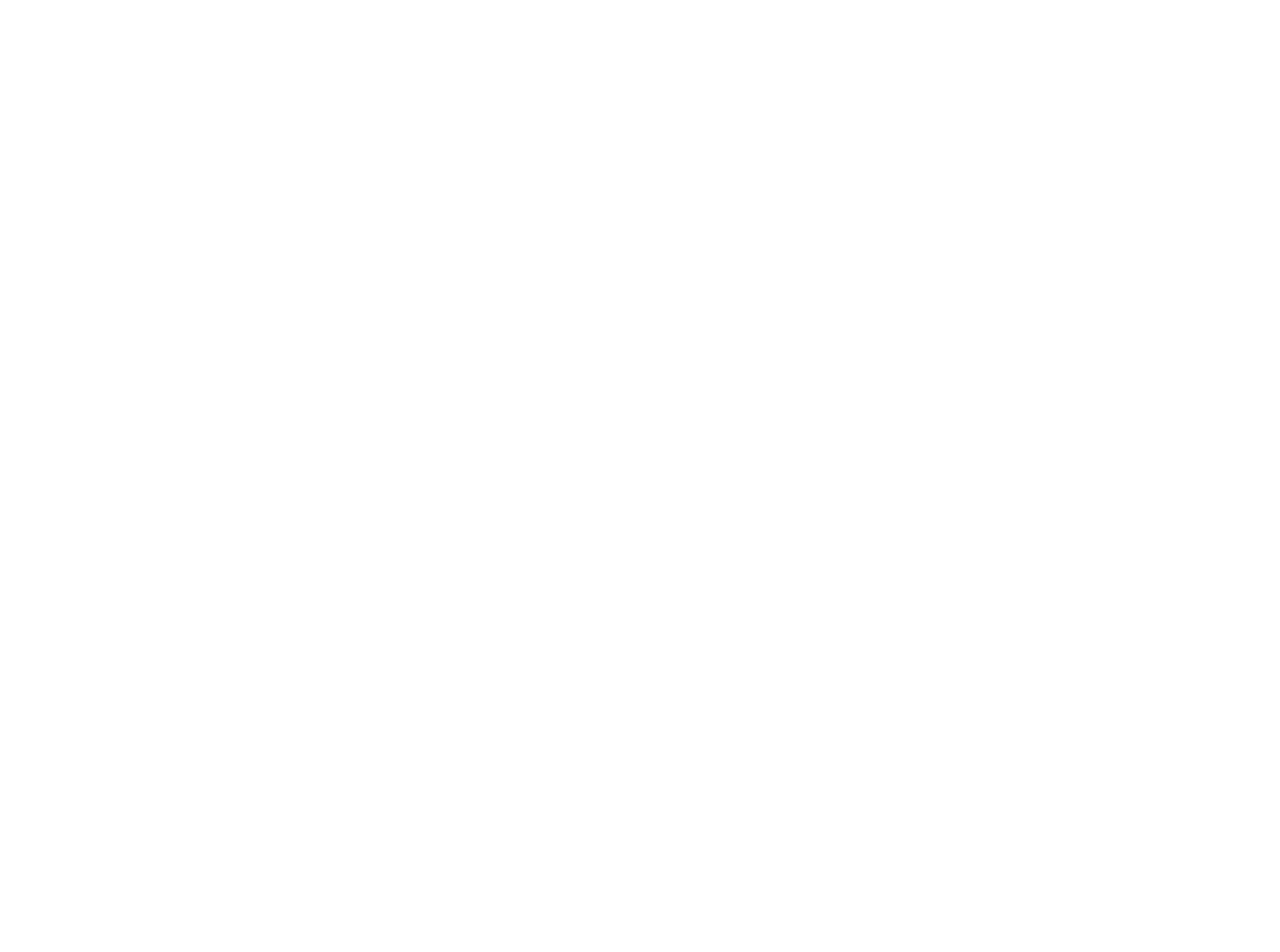
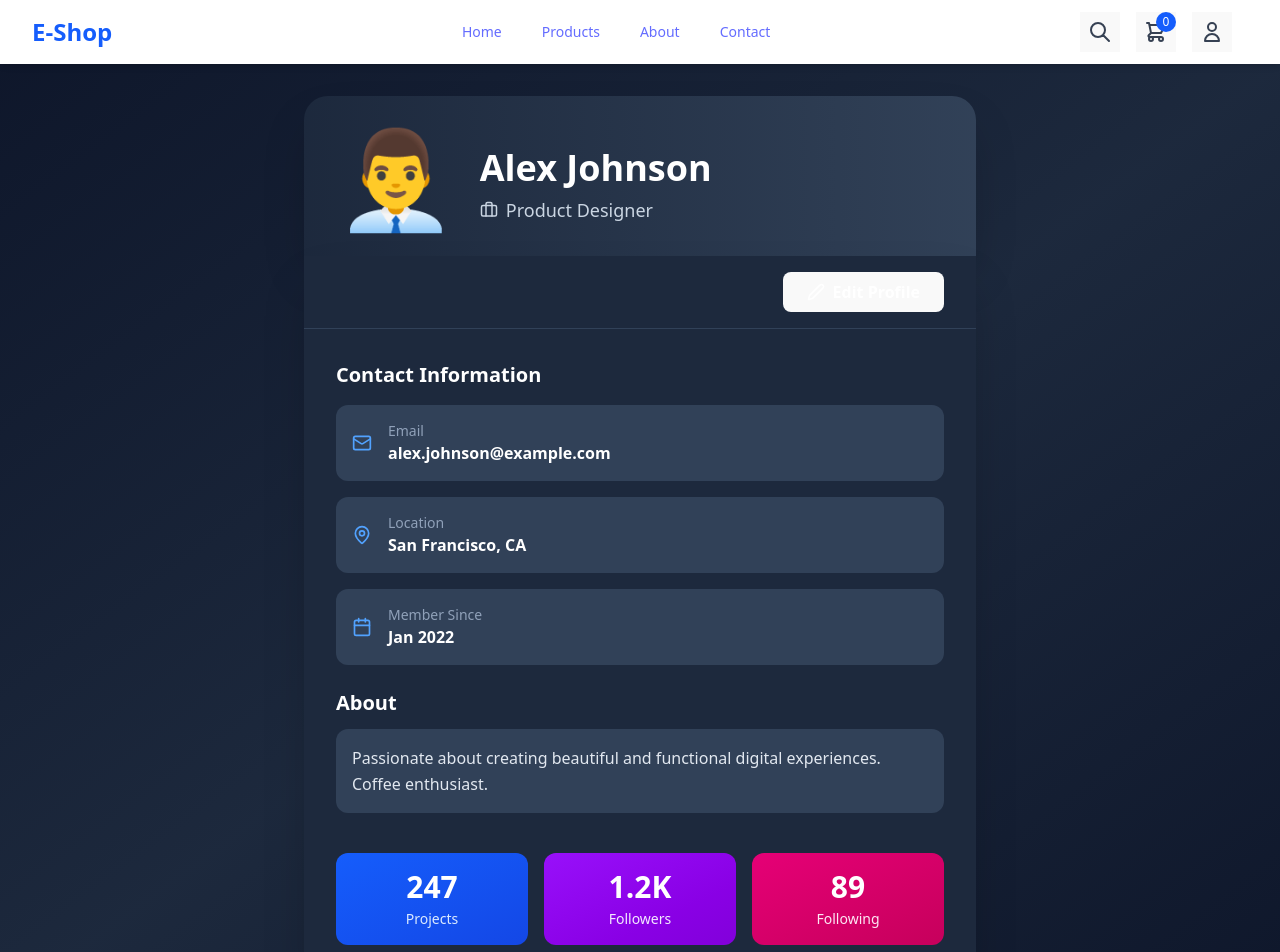
Before and after one commit to prashant2150487/ecom-client, a React (Vite) app: page /my-profile in a window 1280 px wide. Before the commit this address had no page. Shown: the top 952 px of the page. Before the commit the page ends 800 px from the top, so only its background shows below. Built offline with nearby package versions, Linux system fonts and the light colour scheme.

Commit message:
feat: add user profile page with editable fields and update routing.

```diff
--- a/package.json
+++ b/package.json
@@ -13,6 +13,7 @@
     "@reduxjs/toolkit": "^2.11.0",
     "@tailwindcss/vite": "^4.1.17",
     "axios": "^1.13.2",
+    "lucide-react": "^0.561.0",
     "react": "^19.2.0",
     "react-dom": "^19.2.0",
     "react-redux": "^9.2.0",
--- a/src/App.jsx
+++ b/src/App.jsx
@@ -5,6 +5,7 @@ import Signup from "./pages/signUp";
 import Home from "./pages/home";
 import VerifyEmail from "./pages/verifyEmail";
 import Signin from "./components/signIn/signIn";
+import UserProfilePage from "./pages/myProfile";
 
 function App() {
   return (
@@ -21,6 +22,14 @@ function App() {
             </BaseLayout>
           }
         />
+        <Route
+          path="/my-profile"
+          element={
+            <BaseLayout>
+              <UserProfilePage />
+            </BaseLayout>
+          }
+        />
       </Routes>
     </BrowserRouter>
   );
--- a/src/components/header/userProfile.jsx
+++ b/src/components/header/userProfile.jsx
@@ -24,7 +24,7 @@ export const UserProfile = ({ isAuthenticated }) => {
                 {
                     isAuthenticated ? (
                         <Link
-                            to="/profile"
+                            to="/my-profile"
                             className="block px-4 py-2 text-sm text-gray-700 hover:bg-gray-100 cursor-pointer"
                         >
                             My Profile
--- /dev/null
+++ b/src/pages/myProfile/index.tsx
@@ -0,0 +1,228 @@
+import React, { useState, FC, ChangeEvent, FormEvent } from 'react';
+import { Edit2, Save, X, Mail, MapPin, Briefcase, Calendar } from 'lucide-react';
+
+interface UserProfile {
+  name: string;
+  email: string;
+  location: string;
+  title: string;
+  joinDate: string;
+  bio: string;
+  avatar: string;
+}
+
+interface EditData extends UserProfile {}
+
+const UserProfilePage: FC = () => {
+  const [isEditing, setIsEditing] = useState<boolean>(false);
+  const [profile, setProfile] = useState<UserProfile>({
+    name: 'Alex Johnson',
+    email: 'alex.johnson@example.com',
+    location: 'San Francisco, CA',
+    title: 'Product Designer',
+    joinDate: 'Jan 2022',
+    bio: 'Passionate about creating beautiful and functional digital experiences. Coffee enthusiast.',
+    avatar: '👨‍💼'
+  });
+
+  const [editData, setEditData] = useState<EditData>(profile);
+
+  const handleEdit = (): void => {
+    setIsEditing(true);
+    setEditData(profile);
+  };
+
+  const handleSave = (e: FormEvent<HTMLButtonElement>): void => {
+    e.preventDefault();
+    setProfile(editData);
+    setIsEditing(false);
+    console.log('Profile updated:', editData);
+  };
+
+  const handleCancel = (): void => {
+    setIsEditing(false);
+    setEditData(profile);
+  };
+
+  const handleInputChange = (field: keyof EditData, value: string): void => {
+    setEditData(prev => ({
+      ...prev,
+      [field]: value
+    }));
+  };
+
+  const handleTextAreaChange = (e: ChangeEvent<HTMLTextAreaElement>): void => {
+    const { name, value } = e.target;
+    handleInputChange(name as keyof EditData, value);
+  };
+
+  const handleInputFieldChange = (e: ChangeEvent<HTMLInputElement>): void => {
+    const { name, value } = e.target;
+    handleInputChange(name as keyof EditData, value);
+  };
+
+  return (
+    <div className="min-h-screen bg-gradient-to-br from-slate-900 via-slate-800 to-slate-900 py-8 px-4">
+      <div className="max-w-2xl mx-auto">
+        {/* Header Card */}
+        <div className="bg-gradient-to-r from-slate-800 to-slate-700 rounded-t-3xl p-8 shadow-2xl">
+          <div className="flex items-end gap-6">
+            <div className="text-8xl">{profile.avatar}</div>
+            <div className="flex-1">
+              {isEditing ? (
+                <input
+                  type="text"
+                  name="name"
+                  value={editData.name}
+                  onChange={handleInputFieldChange}
+                  className="text-4xl font-bold text-white bg-slate-700 rounded-lg px-4 py-2 mb-2 w-full focus:outline-none focus:ring-2 focus:ring-blue-500"
+                  aria-label="Full name"
+                />
+              ) : (
+                <h1 className="text-4xl font-bold text-white mb-2">{profile.name}</h1>
+              )}
+              {isEditing ? (
+                <input
+                  type="text"
+                  name="title"
+                  value={editData.title}
+                  onChange={handleInputFieldChange}
+                  className="text-lg text-slate-300 bg-slate-700 rounded-lg px-4 py-2 w-full focus:outline-none focus:ring-2 focus:ring-blue-500"
+                  aria-label="Job title"
+                />
+              ) : (
+                <p className="text-lg text-slate-300 flex items-center gap-2">
+                  <Briefcase size={18} /> {profile.title}
+                </p>
+              )}
+            </div>
+          </div>
+        </div>
+
+        {/* Main Profile Card */}
+        <div className="bg-slate-800 rounded-b-3xl shadow-2xl">
+          {/* Action Buttons */}
+          <div className="border-b border-slate-700 px-8 py-4 flex justify-end gap-3">
+            {!isEditing ? (
+              <button
+                onClick={handleEdit}
+                className="flex items-center gap-2 bg-blue-600 hover:bg-blue-700 text-white px-6 py-2 rounded-lg font-semibold transition-all duration-200"
+                aria-label="Edit profile"
+              >
+                <Edit2 size={18} /> Edit Profile
+              </button>
+            ) : (
+              <>
+                <button
+                  onClick={handleSave}
+                  className="flex items-center gap-2 bg-green-600 hover:bg-green-700 text-white px-6 py-2 rounded-lg font-semibold transition-all duration-200"
+                  aria-label="Save changes"
+                >
+                  <Save size={18} /> Save
+                </button>
+                <button
+                  onClick={handleCancel}
+                  className="flex items-center gap-2 bg-slate-700 hover:bg-slate-600 text-white px-6 py-2 rounded-lg font-semibold transition-all duration-200"
+                  aria-label="Cancel editing"
+                >
+                  <X size={18} /> Cancel
+                </button>
+              </>
+            )}
+          </div>
+
+          {/* Content */}
+          <div className="p-8 space-y-6">
+            {/* Contact Information */}
+            <div className="space-y-4">
+              <h2 className="text-xl font-bold text-white mb-4">Contact Information</h2>
+
+              <div className="bg-slate-700 rounded-xl p-4 flex items-center gap-4">
+                <Mail className="text-blue-400 flex-shrink-0" size={20} />
+                <div className="flex-1">
+                  <p className="text-sm text-slate-400">Email</p>
+                  {isEditing ? (
+                    <input
+                      type="email"
+                      name="email"
+                      value={editData.email}
+                      onChange={handleInputFieldChange}
+                      className="text-white bg-slate-600 rounded px-3 py-1 w-full focus:outline-none focus:ring-2 focus:ring-blue-500"
+                      aria-label="Email address"
+                    />
+                  ) : (
+                    <p className="text-white font-semibold">{profile.email}</p>
+                  )}
+                </div>
+              </div>
+
+              <div className="bg-slate-700 rounded-xl p-4 flex items-center gap-4">
+                <MapPin className="text-blue-400 flex-shrink-0" size={20} />
+                <div className="flex-1">
+                  <p className="text-sm text-slate-400">Location</p>
+                  {isEditing ? (
+                    <input
+                      type="text"
+                      name="location"
+                      value={editData.location}
+                      onChange={handleInputFieldChange}
+                      className="text-white bg-slate-600 rounded px-3 py-1 w-full focus:outline-none focus:ring-2 focus:ring-blue-500"
+                      aria-label="Location"
+                    />
+                  ) : (
+                    <p className="text-white font-semibold">{profile.location}</p>
+                  )}
+                </div>
+              </div>
+
+              <div className="bg-slate-700 rounded-xl p-4 flex items-center gap-4">
+                <Calendar className="text-blue-400 flex-shrink-0" size={20} />
+                <div className="flex-1">
+                  <p className="text-sm text-slate-400">Member Since</p>
+                  <p className="text-white font-semibold">{profile.joinDate}</p>
+                </div>
+              </div>
+            </div>
+
+            {/* Bio Section */}
+            <div className="space-y-3">
+              <h2 className="text-xl font-bold text-white">About</h2>
+              <div className="bg-slate-700 rounded-xl p-4">
+                {isEditing ? (
+                  <textarea
+                    name="bio"
+                    value={editData.bio}
+                    onChange={handleTextAreaChange}
+                    className="w-full bg-slate-600 text-white rounded px-3 py-2 focus:outline-none focus:ring-2 focus:ring-blue-500 resize-none"
+                    rows={4}
+                    aria-label="About biography"
+                  />
+                ) : (
+                  <p className="text-slate-200 leading-relaxed">{profile.bio}</p>
+                )}
+              </div>
+            </div>
+
+            {/* Stats */}
+            <div className="grid grid-cols-3 gap-4 pt-4">
+              <div className="bg-gradient-to-br from-blue-600 to-blue-700 rounded-xl p-4 text-center">
+                <p className="text-3xl font-bold text-white">247</p>
+                <p className="text-blue-100 text-sm mt-1">Projects</p>
+              </div>
+              <div className="bg-gradient-to-br from-purple-600 to-purple-700 rounded-xl p-4 text-center">
+                <p className="text-3xl font-bold text-white">1.2K</p>
+                <p className="text-purple-100 text-sm mt-1">Followers</p>
+              </div>
+              <div className="bg-gradient-to-br from-pink-600 to-pink-700 rounded-xl p-4 text-center">
+                <p className="text-3xl font-bold text-white">89</p>
+                <p className="text-pink-100 text-sm mt-1">Following</p>
+              </div>
+            </div>
+          </div>
+        </div>
+      </div>
+    </div>
+  );
+};
+
+export default UserProfilePage;
```
Also changed, not shown: 1 other file (tests, documents, lock files or other folders).
